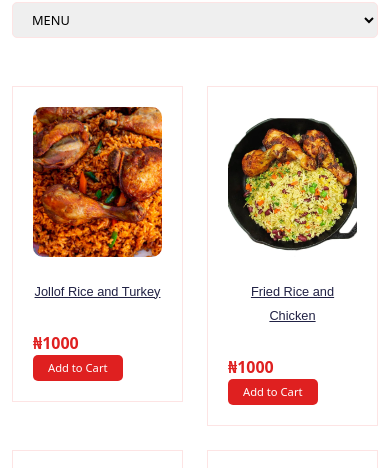
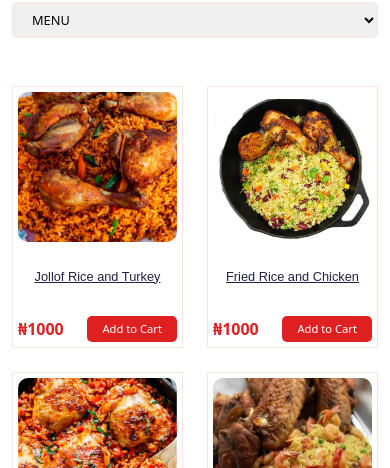
Before and after one commit to devLipeunim/GCC, a React (Vite) app: page /foods in a window 390 px wide. Shown: the part 376-844 px from the top of the page. Built offline with nearby package versions, Linux system fonts and the light colour scheme; a web font is replaced by a local one.

Commit message:
fixed the product-card  styling

```diff
--- a/src/index.css
+++ b/src/index.css
@@ -11,6 +11,10 @@ body {
   background: #fcfcfc;
   font-family: "Istok Web", sans-serif;
   scroll-behavior: smooth !important;
+  overflow-x: hidden;
+}
+html{
+  overflow-x: hidden;
 }
 
 ::-webkit-scrollbar {
--- a/src/styles/hero-section.css
+++ b/src/styles/hero-section.css
@@ -36,7 +36,7 @@
   background: rgb(15, 14, 14);
 }
 
-.animated-img{
+/* .animated-img{
   animation: move 3s infinite ease alternate;
 }
 
@@ -47,7 +47,7 @@
   to {
     transform: translateY(10px);
   }
-}
+} */
 
 .animated-arrow-right{
   margin-left: 0.5rem;
--- a/src/styles/product-card.css
+++ b/src/styles/product-card.css
@@ -1,7 +1,8 @@
 .product__item {
   border: 1px solid #fde4e4;
   text-align: center;
-  padding: 30px;
+  padding: 26px;
+  width: 100%;
   cursor: pointer;
 }
 
@@ -52,7 +53,7 @@
     font-size: 0.8rem;
   }
   .product__item {
-    padding: 20px;
+    padding: 5px;
   }
   .addTOCart__btn {
     padding: 5px 15px;
```
